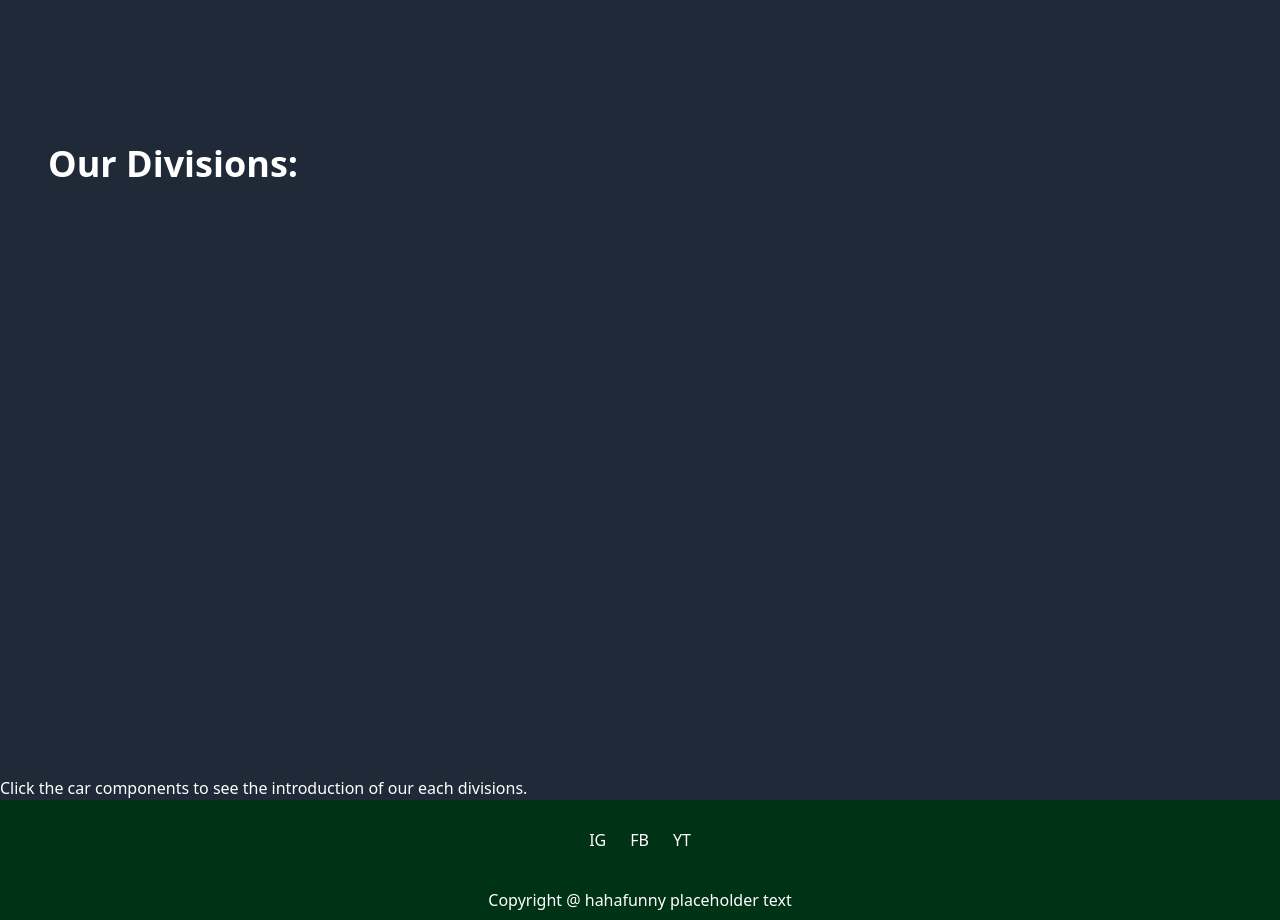
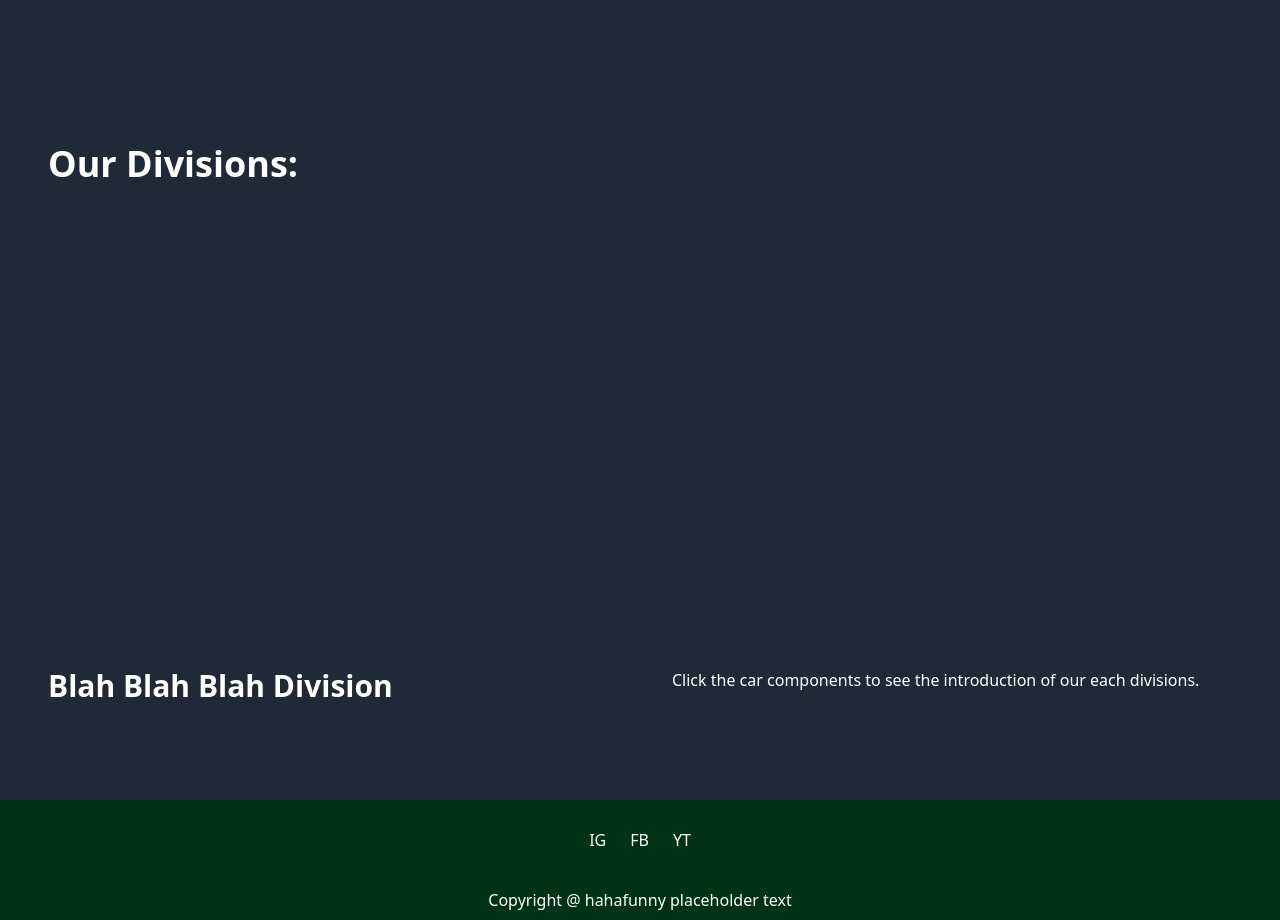
Before and after one commit to Ch1ckenMax/hkur_website, a plain HTML site: page src/index.html in a window 1280 px wide. Shown: the part 800-1720 px from the top of the page. Drawn offline with nearby package versions, Linux system fonts and the light colour scheme.

Commit message:
Added Scroll Animations

```diff
--- a/src/index.html
+++ b/src/index.html
@@ -39,18 +39,18 @@
     </div>
 
     <div class="h-screen flex flex-col justify-between 2xl:max-w-[1536px] mx-auto mt-[96-px]">
-        <div class="m-8 p-4 mt-[10%] text-4xl font-bold flex-1 invisible transition_left">
+        <div class="m-8 p-4 mt-[10%] text-4xl font-bold flex-1 invisible transition_left overflow-x-hidden">
             Our Divisions:
         </div>
 
         <div class="">
         </div>
 
-        <div class=>
-            <div class="">
-
+        <div class="flex m-4 mb-[5%] overflow-x-hidden">
+            <div class="text-3xl font-bold flex-1 m-4 p-4 transition_left">
+                Blah Blah Blah Division
             </div>
-            <div class="">
+            <div class="flex-1 m-4 p-4 transition_right">
                 Click the car components to see the introduction of our each divisions.
             </div>
         </div>
@@ -66,6 +66,6 @@
     </footer>
 
 
-    <script src="scripts.js"></script>
+    <script src="scrollAnimation.js"></script>
 </body>
 </html>
--- a/src/scripts.js
+++ /dev/null
@@ -1,22 +0,0 @@
-//Very messed up unfinished stuff below. Intersecting Observer for text transition upon scrolling down
-let options = {
-    root: null,
-    rootMargin: '0px',
-    threshold: 0
-}
-
-let observed = document.querySelector('.transition_left');
-
-function observerCallBack(entries, observer){
-    for(let i = 0; i < entries.length; i++){
-        if(entries[i].isIntersecting){
-            console.log(entries[i].target);
-            entries[i].target.classList.remove('invisible');
-            entries[i].target.classList.add('animate__animated','animate__fadeInLeft');
-
-        }
-    }
-}
-
-let observer = new IntersectionObserver(observerCallBack, options);
-observer.observe(observed);
--- /dev/null
+++ b/src/scrollAnimation.js
@@ -0,0 +1,54 @@
+//Scripts for animation on scrolling. Uses intersection observer API.
+
+class IntersectionObservation{
+    //Parm observerdClass specifies the target being listened for intersection
+    constructor(observedClass, intersectionThreshold){
+        this.observedClass = observedClass;
+        this.intersectionThreshold = intersectionThreshold;
+    }
+
+    //Generates an intersectionObservation
+    //Param actionUponEnter, actioUponExit should be a callBack function that accepts 1 parameter. Specifies the actions being done on each entry when action intesects/leaves the viewport respectively
+    generateObservation(actionUponEnter, actionUponExit){
+        let options = {
+            root: null, //Viewport
+            rootMargin: '0px',
+            threshold: this.intersectionThreshold
+        }
+
+        function observerCallBack(entries, observer){
+            for(let i = 0; i < entries.length; i++){
+                if(entries[i].isIntersecting)
+                    actionUponEnter(entries[i]);
+                else
+                    actionUponExit(entries[i]);
+            }
+        }
+
+        let observed = document.querySelectorAll(this.observedClass);
+
+        let observer = new IntersectionObserver(observerCallBack, options);
+        for(let i = 0; i < observed.length; i++){
+            observer.observe(observed[i]);
+        }
+
+        return observer;
+    }
+}
+
+
+//text fade transitions from the left
+let transitionLeft = new IntersectionObservation('.transition_left', 0.25);
+let transitionleftObserver = transitionLeft.generateObservation((entry) => {
+    entry.target.classList.remove('invisible');
+    entry.target.classList.add('animate__animated','animate__fadeInLeft');},
+    (entry) => {}
+);
+
+//text fade transitions from the right
+let transitionRight = new IntersectionObservation('.transition_right', 0.25);
+let transitionRightObserver = transitionRight.generateObservation((entry) => {
+    entry.target.classList.remove('invisible');
+    entry.target.classList.add('animate__animated','animate__fadeInRight');},
+    (entry) => {}
+);
```
